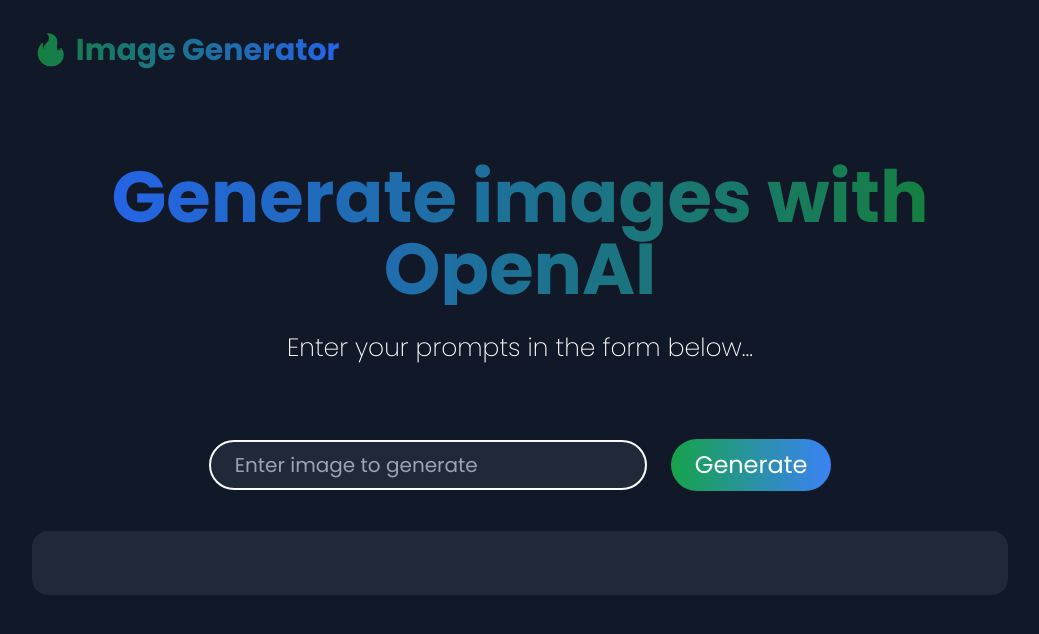
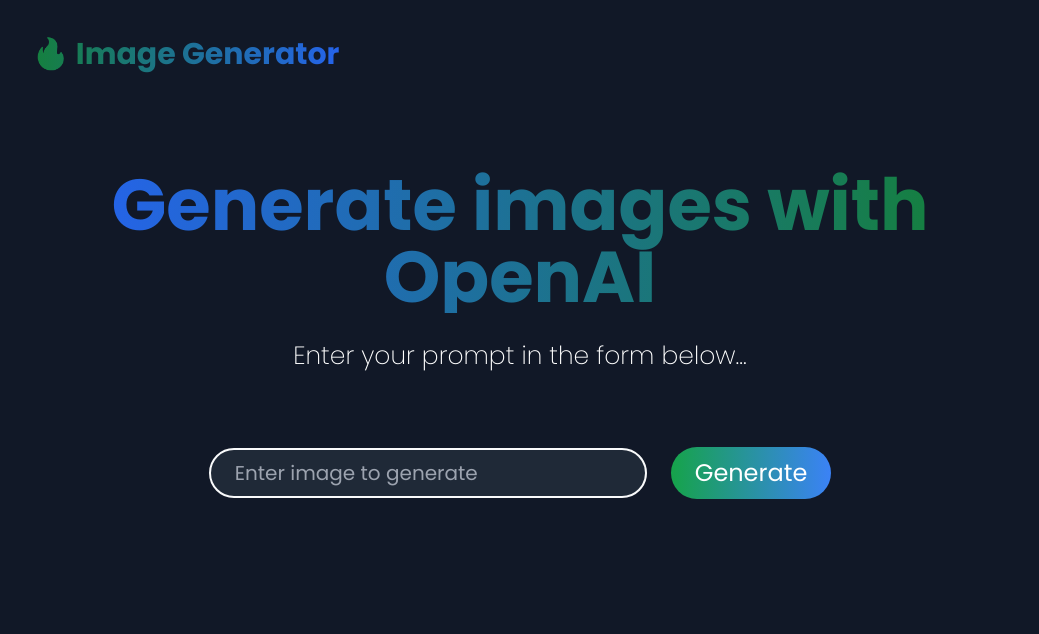
Before and after one commit to Jacobkyalo/openai-image-generator-frontend, a React (Vite) app: page / in a window 1280 px wide. Shown: the top 634 px of the page, without its empty margins (120-1159 px from the left). Built offline with nearby package versions, Linux system fonts and the light colour scheme.

Commit message:
updated components

```diff
--- a/src/components/Hero.jsx
+++ b/src/components/Hero.jsx
@@ -6,7 +6,7 @@
           Generate images with OpenAI
         </h1>
         <p className="mt-6 text-[17px] sm:text-[25px] font-[300]">
-          Enter your prompts in the form below...
+          Enter your prompt in the form below...
         </p>
       </div>
     </section>
--- a/src/components/ImagesContainer.jsx
+++ b/src/components/ImagesContainer.jsx
@@ -1,16 +1,30 @@
 import { useContext } from "react";
 import { ImageContext } from "../contexts/ImageContext";
+import { LineWave } from "react-loader-spinner";
 
 function ImagesContainer() {
   const { images, loading } = useContext(ImageContext);
   return (
     <>
+      {images?.length > 1 ? (
         <section className="my-8">
           {loading ? (
-          <h2>Loading images...</h2>
+            <div className="flex justify-center text-center mt-4 ">
+              <span className="block">
+                <LineWave
+                  height="100"
+                  width="100"
+                  color="#2563eb"
+                  ariaLabel="line-wave"
+                  visible={true}
+                />
+              </span>
+            </div>
           ) : (
             <div
-            className={`${!images ? "bg-gray-900" : "bg-gray-800"} rounded-2xl`}
+              className={`${
+                images?.length > 1 ? "bg-gray-800" : "bg-gray-900"
+              } rounded-2xl`}
             >
               <div className="grid justify-center gap-3 items-center grid-cols-1 sm:grid-cols-2 md:grid-cols-4 rounded-lg p-8">
                 {images?.map((image, index) => (
@@ -26,6 +40,9 @@
             </div>
           )}
         </section>
+      ) : (
+        ""
+      )}
     </>
   );
 }
--- a/src/components/Navigation.jsx
+++ b/src/components/Navigation.jsx
@@ -1,6 +1,6 @@
 function Navigation() {
   return (
-    <header className="py-4 flex items-center ">
+    <header className="py-5 flex items-center sticky w-full top-0 z-10 bg-gray-900">
       <h2 className="bg-clip-text text-transparent bg-gradient-to-r from-green-700 to-blue-600 text-[30px] font-[600]">
         🔥 Image Generator
       </h2>
```
Lines whose indentation alone changed are shown as unchanged.
